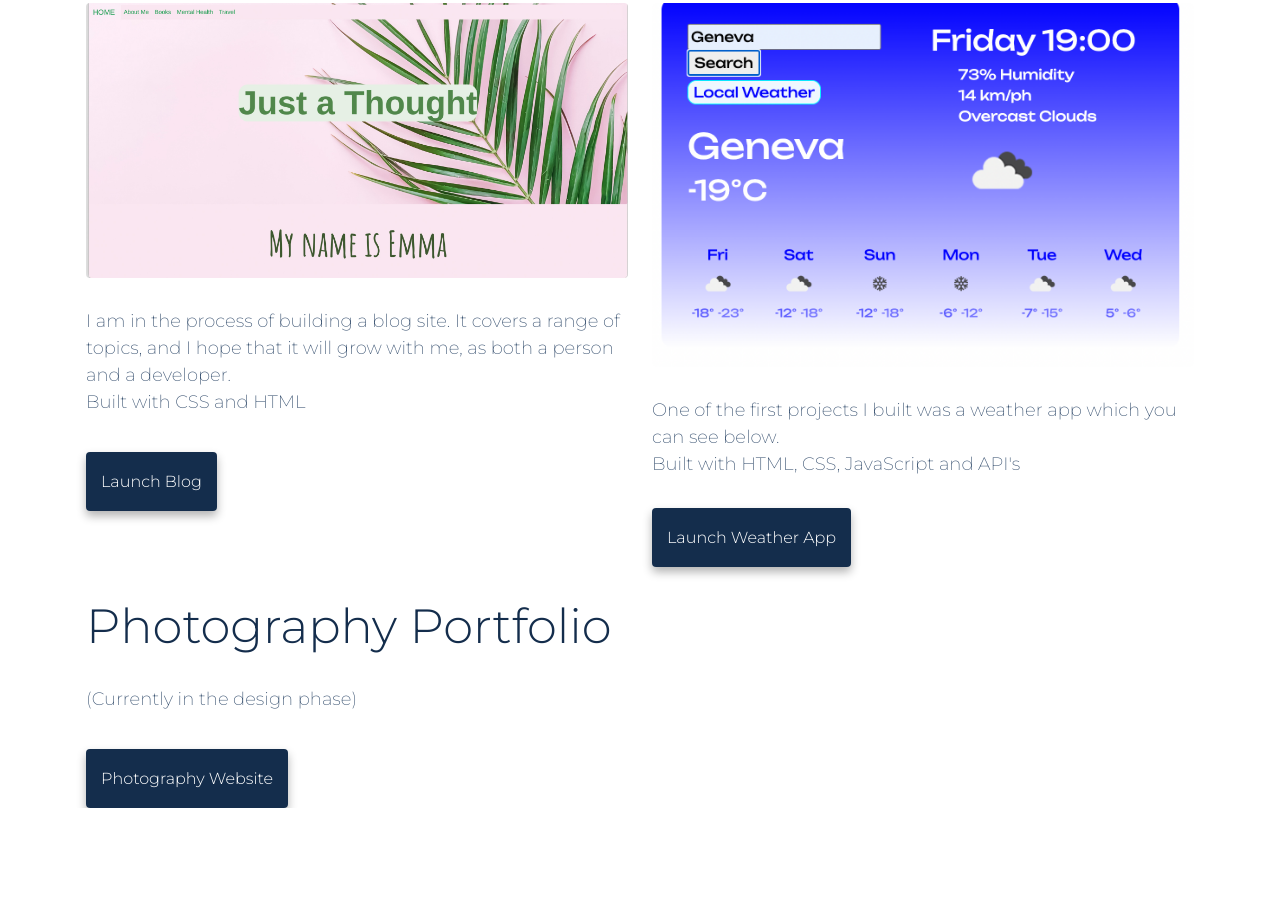
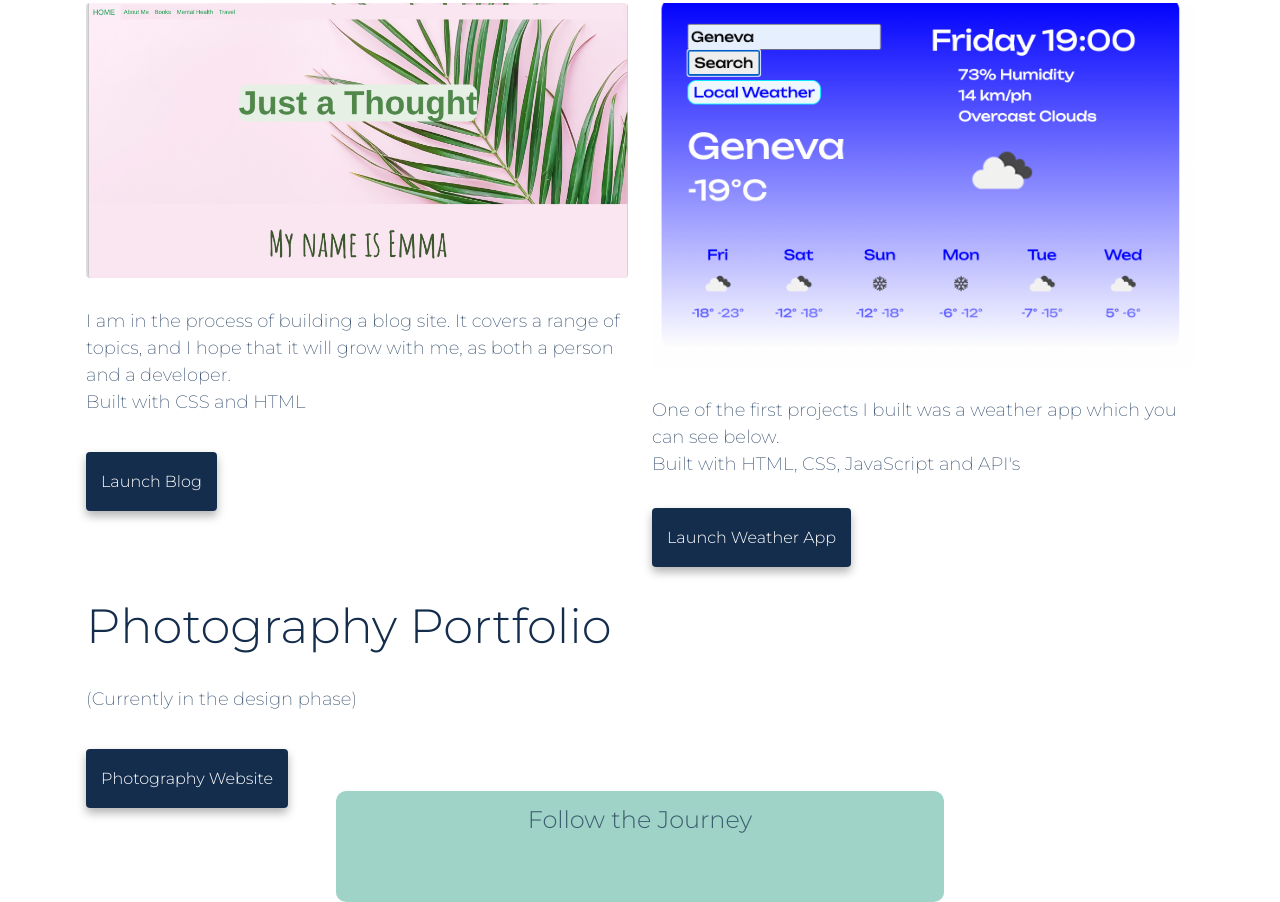
Before and after one commit to emmagsal/my-portfolio, a plain HTML site: page work.html in a window 1280 px wide. Shown: the part 375-1277 px from the top of the page. Before the commit the page ends 1183 px from the top, so only its background shows below. Drawn offline with nearby package versions, Linux system fonts and the light colour scheme.

Commit message:
added footers to other pages

```diff
--- a/work.html
+++ b/work.html
@@ -76,6 +76,16 @@
                 <a href="" class="primary-link mt-5" title="Go to Photography Website">Photography Website</a>
             </div>
         </div>
+        <footer>
+            <div class="footer-box">
+                <h3>Follow the Journey</h3>
+                <div class="social-links d-flex justify-content-center">
+                    <a href=""><i class="fa-brands fa-instagram"></i></a>
+                    <a href="https://github.com/emmagsal?tab=repositories"><i class="fa-brands fa-github"></i></a>
+                    <a href=""><i class="fa-brands fa-twitter"></i></a>
+                </div>
+            </div>
+        </footer>
 </body>
 
 </html>
```
Also changed, not shown: about.html (+10 -1 lines), contact.html (+10 -1 lines), index.html (+1 -1 lines).
